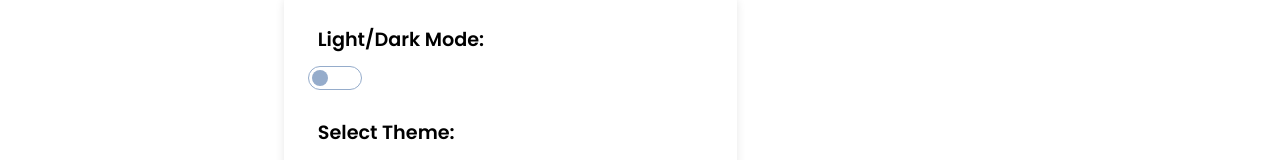
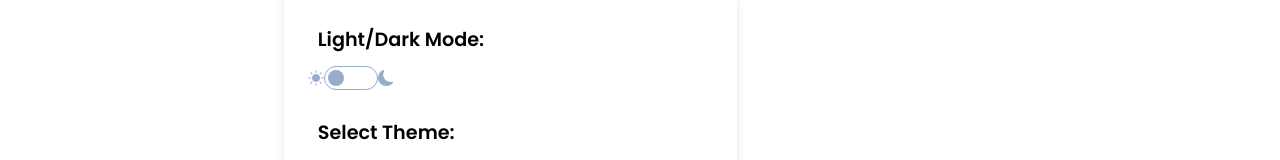
Before and after one commit to nology-tech/verde-client-project, a React (Vite) app: page /home in a window 1280 px wide. Shown: the part 871-1031 px from the top of the page. Built offline with nearby package versions, Linux system fonts and the light colour scheme.

Commit message:
Added icons for light and dark mode

```diff
--- a/src/components/SettingsCard/SettingsCard.tsx
+++ b/src/components/SettingsCard/SettingsCard.tsx
@@ -1,34 +1,54 @@
 import "./SettingsCard.scss";
-import {useState} from "react";
+import { useState } from "react";
 import Button from "../Button/Button";
 import ToggleSwitch from "../Toggle/Toggle";
-
+import moon from "../../assets/images/moon.svg";
+import sun from "../../assets/images/sun.svg";
 
 const SettingsCard = () => {
-
   const [isDarkMode, setIsDarkMode] = useState(false);
 
   const handleToggleChange = () => {
     setIsDarkMode(!isDarkMode);
-    }
+  };
 
   return (
     <div className="settings-card">
       <div className="settings-card__section">
         <h2 className="settings-card__section--title">Light/Dark Mode:</h2>
-          <ToggleSwitch onToggle={handleToggleChange}/>
+        <img
+          className="setting-card__icon setting-card__icon--sun"
+          src={sun}
+          alt="Sun Icon"
+        ></img>
+        <ToggleSwitch onToggle={handleToggleChange} />
+        <img
+          className="setting-card__icon setting-card__icon--moon"
+          src={moon}
+          alt="Moon Icon"
+        ></img>
       </div>
       <div className="settings-card__section">
         <h2 className="settings-card__section--title">Select Theme:</h2>
         <div className="settings-card__radio">
           <label>
-              <input className="settings-card__radio--label" type="radio" value="enabled" name="theme"/>
+            <input
+              className="settings-card__radio--label"
+              type="radio"
+              value="enabled"
+              name="theme"
+            />
             Modern
           </label>
         </div>
         <div className="settings-card__radio">
           <label>
-              <input className="settings-card__radio--label" type="radio" value="disabled" name="theme" />
+            <input
+              className="settings-card__radio--label"
+              type="radio"
+              value="disabled"
+              name="theme"
+            />
             Tech
           </label>
         </div>
@@ -44,5 +64,4 @@ const SettingsCard = () => {
   );
 };
 
-
-export default SettingsCard
+export default SettingsCard;
```
Also changed, not shown: src/assets/images/moon.svg (renamed from src/assets/images/moon-icon.svg), src/assets/images/sun.svg (renamed from src/assets/images/sun-icon.svg). Lines whose indentation alone changed are shown as unchanged.
